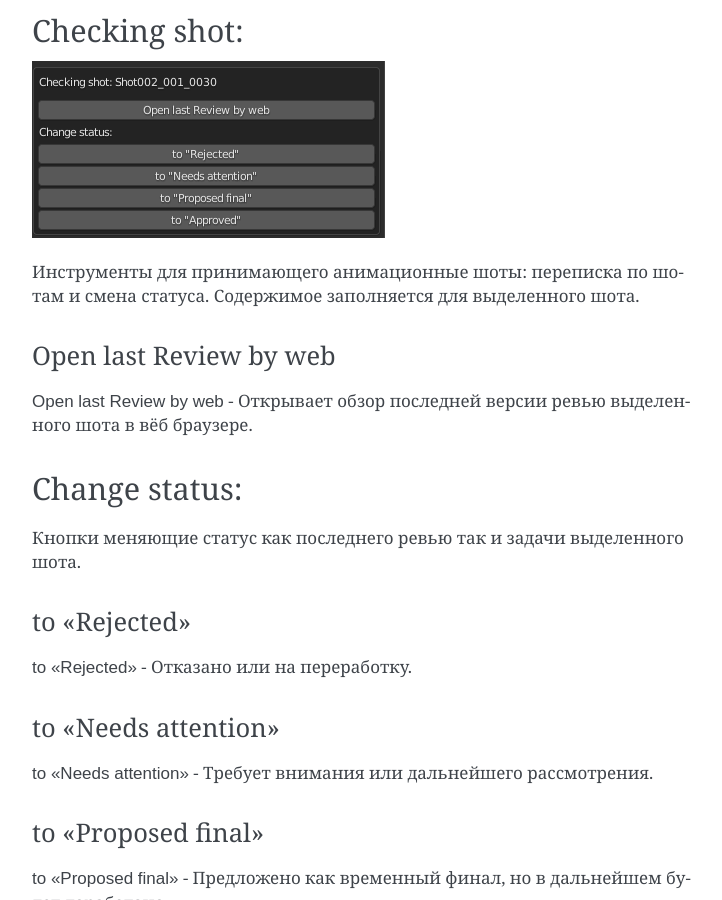
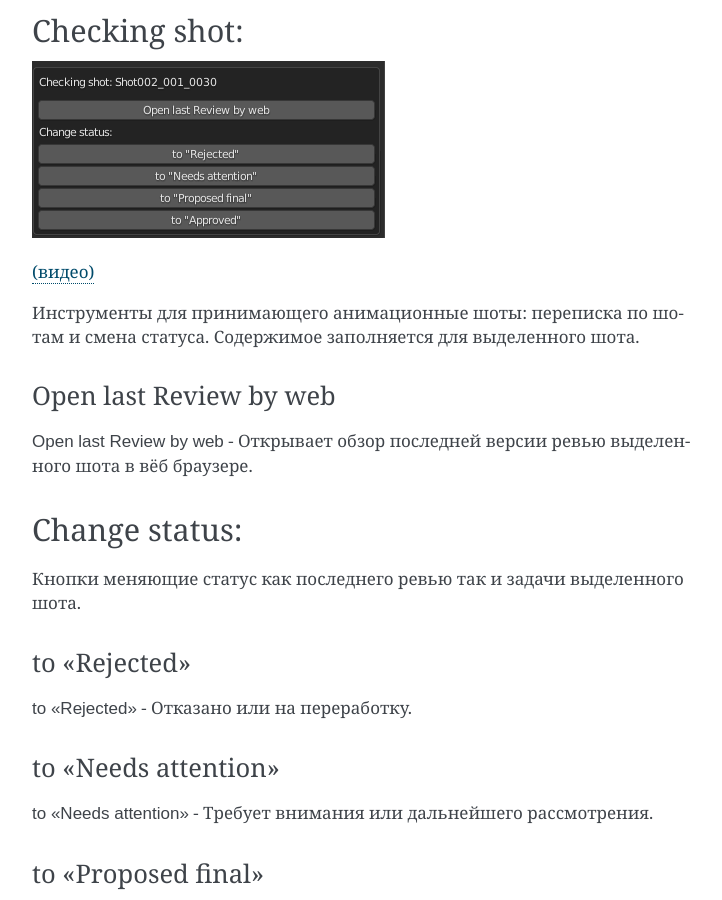
Before and after one commit to volodya-renderberg/ftrack-b3d-connect-manual, a Sphinx documentation site: the page built from docs/source/manual/work_panel/animatic_tools.rst, in a window 1280 px wide and 900 px high, scrolled down 5208 px. Shown: the whole window, without its empty margins (388-1110 px from the left). Built offline with Sphinx 7.4.7, drawn with Linux system fonts in a browser that asks for light colours.

Commit message:
video to animatic tools

```diff
--- a/docs/source/manual/work_panel/animatic_tools.rst
+++ b/docs/source/manual/work_panel/animatic_tools.rst
@@ -187,6 +187,9 @@ Checking shot:
 
 .. image:: ../../_static/images/animatic_tools_checking_shot.png
 
+
+`(видео) <https://disk.yandex.ru/i/7RIwxp8Z9Z2uYw>`_
+
 Инструменты для принимающего анимационные шоты: переписка по шотам и смена статуса. Содержимое заполняется для выделенного шота.
 
 
```
